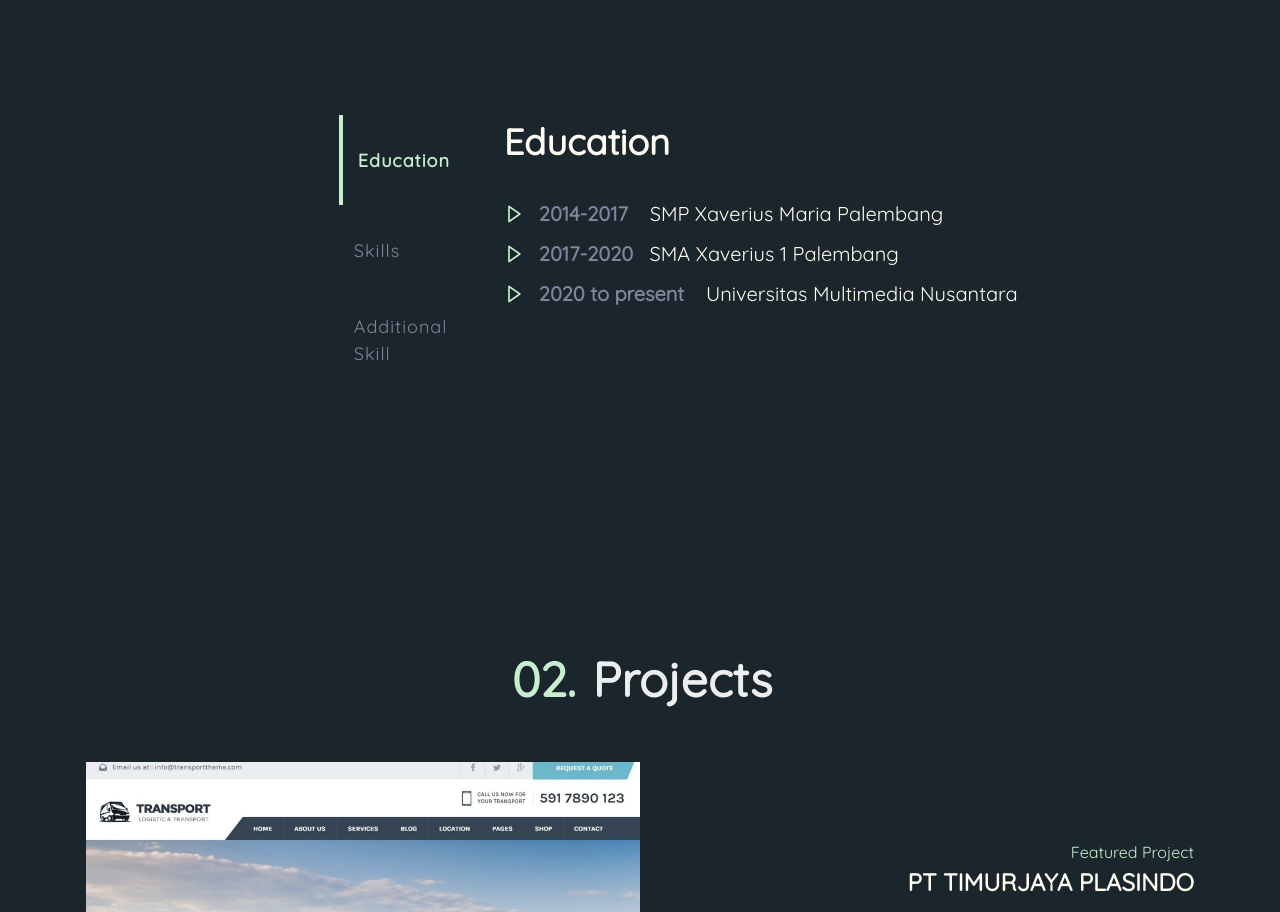
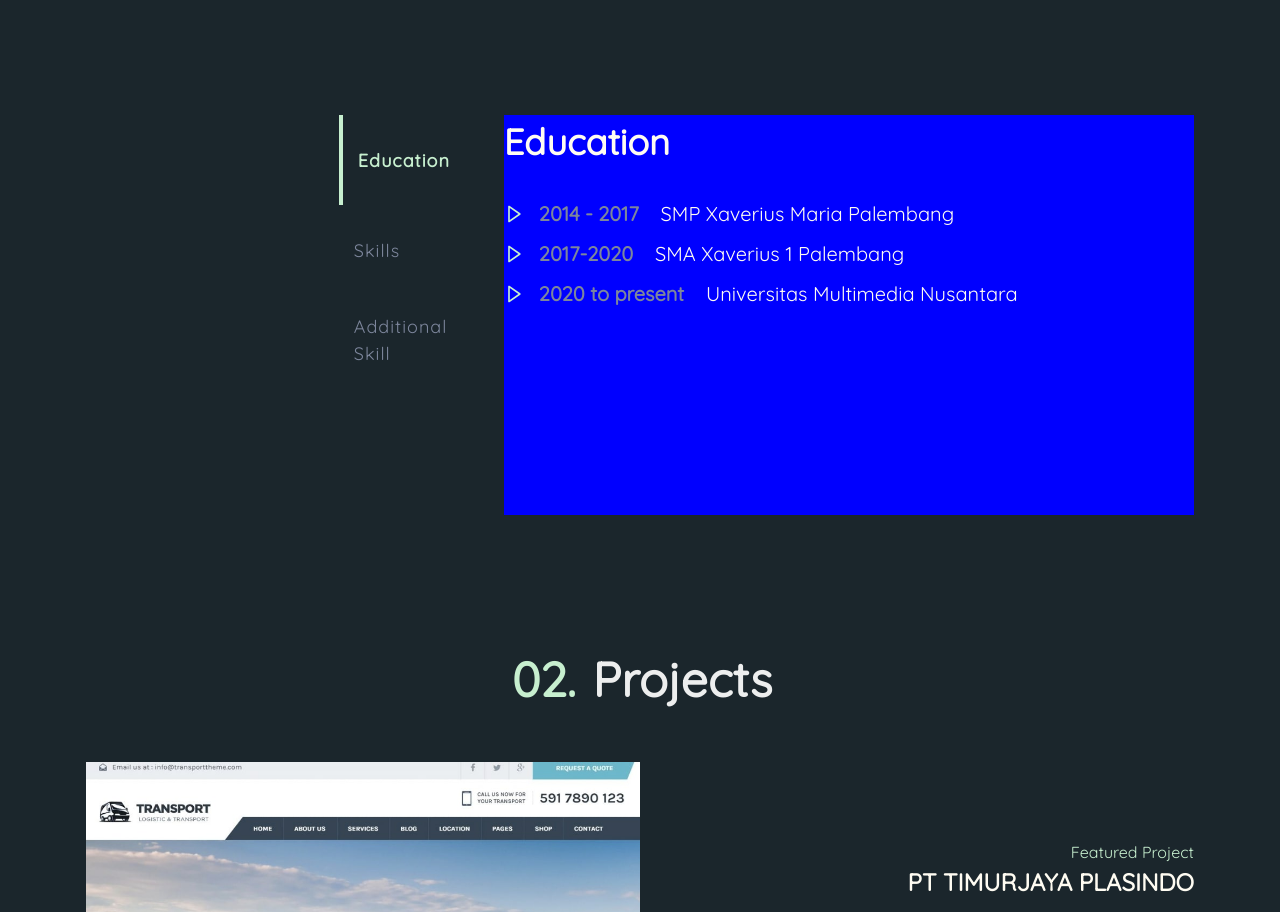
Before and after one commit to Nakesto/portofolio, a Next.js app: page / in a window 1280 px wide. Shown: the part 998-1910 px from the top of the page. Built offline with nearby package versions, Linux system fonts and the light colour scheme.

Commit message:
Finishing

```diff
--- a/components/About.jsx
+++ b/components/About.jsx
@@ -60,7 +60,10 @@ const About = ({ colorMode }) => {
       </TextMotion>
       <FlexMotion
         w="100%"
-        h="400px"
+        h={{
+          xsm: "500px",
+          sm: "400px",
+        }}
         alignItems="center"
         justifyContent={{
           xsm: "start",
@@ -270,12 +273,13 @@ const About = ({ colorMode }) => {
             xl: "fit-content",
           }}
           mt={{
-            xsm: "20px",
+            xsm: "25px",
             sm: 0,
           }}
           flex="1"
           h="100%"
           justifyContent="start"
+          bg="blue"
         >
           {tabs.education && <Education colorMode={colorMode} />}
           {tabs.skills && <Skills colorMode={colorMode} />}
--- a/components/Education.jsx
+++ b/components/Education.jsx
@@ -6,6 +6,7 @@ import { BoxMotion } from "../animation/motion";
 const Education = ({ colorMode }) => {
   return (
     <BoxMotion
+      width="100%"
       direction="column"
       initial={{ opacity: 0 }}
       animate={{ opacity: 1 }}
@@ -13,16 +14,17 @@ const Education = ({ colorMode }) => {
         duration: 0.8,
       }}
       exit={{ opacity: 0 }}
+      h="100%"
     >
       <Text
         fontSize="4xl"
         fontWeight="semibold"
-        color={colorMode === "dark" ? "white" : "black"}
+        color={colorMode === "dark" ? "white" : "dark"}
         mb="30px"
       >
         Education
       </Text>
-      <Flex direction="column" gap="10px">
+      <Flex direction="column">
         <Flex>
           <Icon
             as={BiRightArrow}
@@ -35,9 +37,10 @@ const Education = ({ colorMode }) => {
           <Text
             fontSize="xl"
             fontWeight="medium"
-            color={colorMode === "dark" ? "white" : "black"}
+            color={colorMode === "dark" ? "white" : "dark"}
+            mb="10px"
           >
-            <strong style={{ color: "#7D869C" }}>2014-2017</strong>
+            <strong style={{ color: "#7D869C" }}>2014 - 2017</strong>
             &nbsp;&nbsp;&nbsp;&nbsp;SMP Xaverius Maria Palembang
           </Text>
         </Flex>
@@ -53,10 +56,11 @@ const Education = ({ colorMode }) => {
           <Text
             fontSize="xl"
             fontWeight="medium"
-            color={colorMode === "dark" ? "white" : "black"}
+            color={colorMode === "dark" ? "white" : "dark"}
+            mb="10px"
           >
             <strong style={{ color: "#7D869C" }}>2017-2020</strong>
-            &nbsp;&nbsp;&nbsp;SMA Xaverius 1 Palembang
+            &nbsp;&nbsp;&nbsp;&nbsp;SMA Xaverius 1 Palembang
           </Text>
         </Flex>
         <Flex>
@@ -71,7 +75,7 @@ const Education = ({ colorMode }) => {
           <Text
             fontSize="xl"
             fontWeight="medium"
-            color={colorMode === "dark" ? "white" : "black"}
+            color={colorMode === "dark" ? "white" : "dark"}
           >
             <strong style={{ color: "#7D869C" }}>2020 to present</strong>
             &nbsp;&nbsp;&nbsp;&nbsp;Universitas Multimedia Nusantara
--- a/components/Hero.jsx
+++ b/components/Hero.jsx
@@ -12,9 +12,10 @@ import React from "react";
 import { FlexMotion } from "../animation/motion";
 
 function Hero({ colorMode }) {
+  console.log(window.innerHeight);
   return (
     <FlexMotion
-      h="100vh"
+      h={window.innerHeight >= 600 ? "100vh" : "fit-content"}
       alignItems="center"
       w="100%"
       initial={{ opacity: 0 }}
@@ -23,14 +24,13 @@ function Hero({ colorMode }) {
         duration: 0.8,
         delay: 0.6,
       }}
-      exit={{ opacity: 0 }}
     >
       <Flex
         w="100%"
         alignItems="center"
         paddingTop={{
-          xsm: "100px",
-          lg: "0",
+          xsm: window.innerHeight >= 600 ? "100px" : "125px",
+          lg: window.innerHeight >= 600 ? "0" : "150px",
         }}
         paddingLeft={{
           xsm: "15px",
--- a/components/Skills.jsx
+++ b/components/Skills.jsx
@@ -32,7 +32,10 @@ const Skills = ({ colorMode }) => {
       </Flex>
 
       <Flex
-        h="190px"
+        h={{
+          xsm: "230px",
+          sm: "190px",
+        }}
         direction="column"
         gap="5px"
         style={{
```
